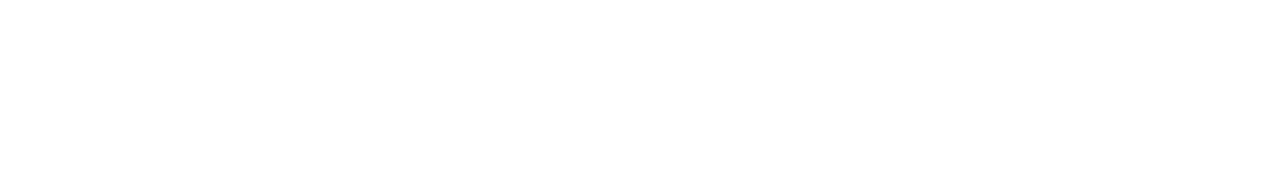
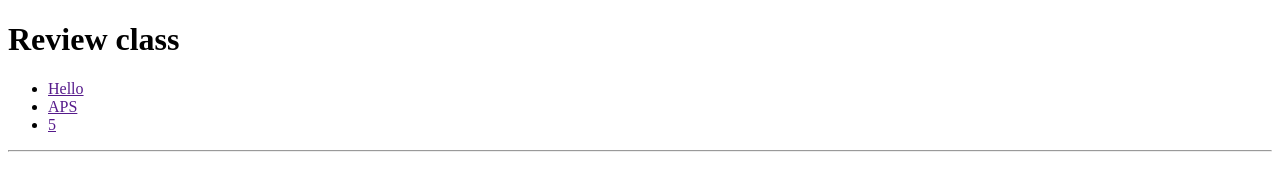
Before and after one commit to HosseinKolivand128/APS5, a plain HTML site: page index.html in a window 1280 px wide. Drawn offline with Linux system fonts and the light colour scheme.

Commit message:
added h1 and header

```diff
--- a/index.html
+++ b/index.html
@@ -7,9 +7,18 @@
     <title>Document</title>
 </head>
 
-
 <body>
-
+    <header>
+        <h1>
+            Review class
+        </h1>
+        <ul>
+            <li><a href="">Hello</a></li>
+            <li><a href="">APS</a></li>
+            <li><a href="">5</a></li>
+        </ul>
+    </header>
+    <hr>
 
 
 </body>
```
